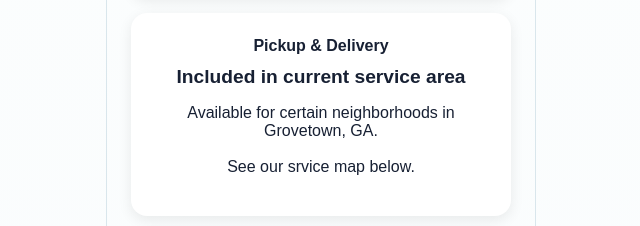
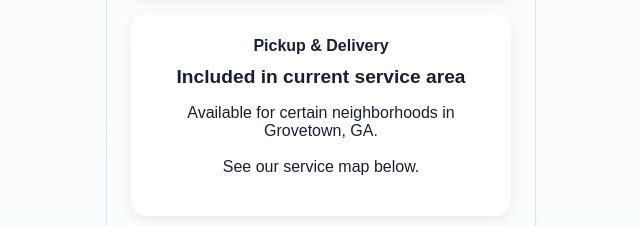
Before and after one commit to unloadlaundryservices-design/unload-laundry-service, a plain HTML site: page index.html in a window 1280 px wide. Shown: the part 2341-2567 px from the top of the page, 319-959 px from the left. Drawn offline with Linux system fonts and the light colour scheme.

Commit message:
Update index.html

```diff
--- a/index.html
+++ b/index.html
@@ -91,7 +91,7 @@
         <p class="price">Included in current service area</p>
         <p>Available for certain neighborhoods in Grovetown, GA.<br><br>
 
-See our srvice map below.</p>
+See our service map below.</p>
     </div>
 
     <div class="pricing-card">
```
